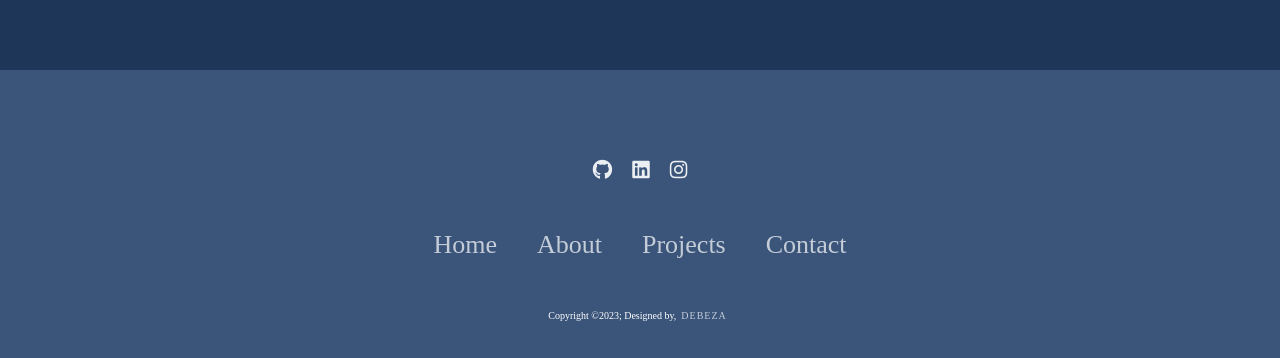
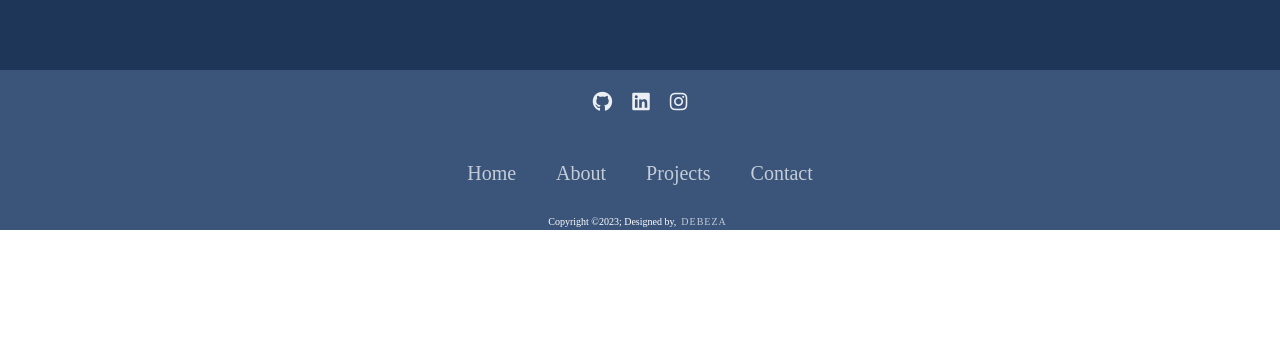
Before and after one commit to Kanyiso-Madlebe/vite-test, a React (Vite) app: page / in a window 1280 px wide. Shown: the part 3130-3488 px from the top of the page. After the commit the page ends 3360 px from the top, so only its background shows below. Built offline with nearby package versions, Linux system fonts and the light colour scheme.

Commit message:
Changes to be committed: 	modified:   .firebase/hosting.ZGlzdA.cache 	modified:   src/style/footer.css

```diff
--- a/src/style/footer.css
+++ b/src/style/footer.css
@@ -1,11 +1,11 @@
 .footerContainer {
     background: #3A547A;
-    padding: 70px 30px 20px;
+    padding: 2px 3px; /* Adjust the top and bottom padding to decrease the height */
     display: flex;
     flex-direction: column;
     align-items: center;
     background-position: 0;
-    position: relative; /* Add position relative */
+    position: relative;
 }
 
 .socialIcons {
@@ -53,7 +53,7 @@
 .footerNav ul li a {
     color: #fff;
     text-decoration: none;
-    font-size: 1.3em;
+    font-size: 1em;
     opacity: 0.7;
     transition: 0.3s;
 }
@@ -65,7 +65,7 @@
 
 .footerBottom {
     background-color: #3A547A;
-    padding: 20px;
+    padding: 1px 2px; /* Adjust the top and bottom padding to decrease the height */
     text-align: center;
     position: relative;
     z-index: 2;
```
